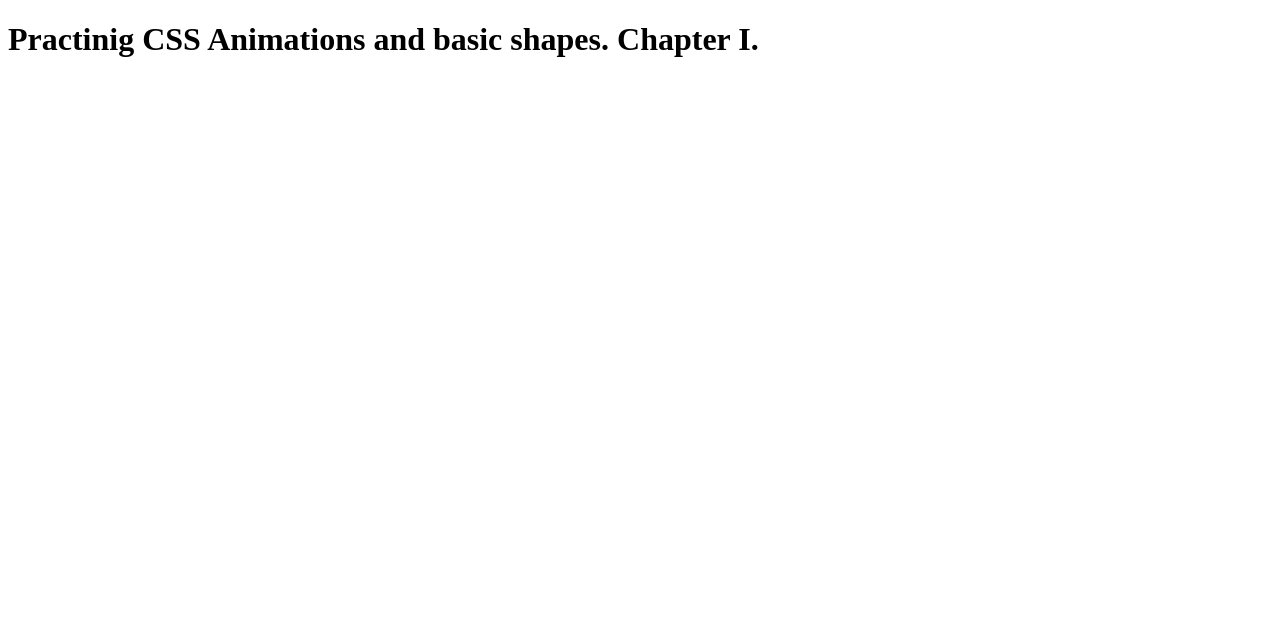
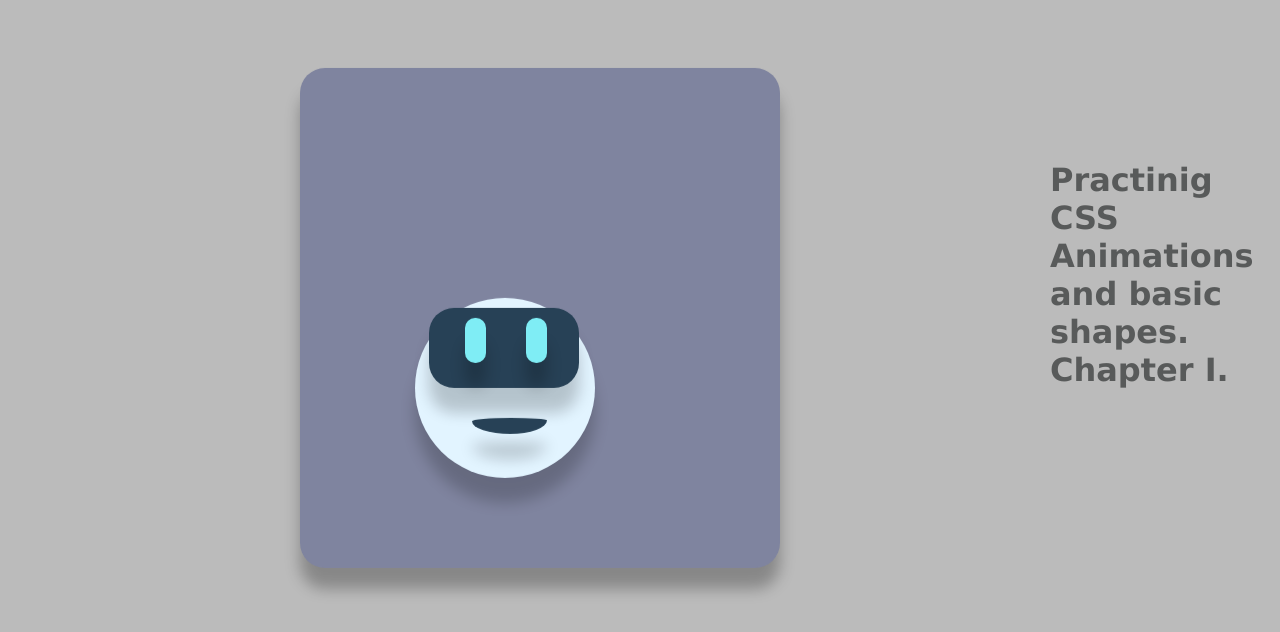
Before and after one commit to PabloGiraldo96/Css-Ball-excercise, a plain HTML site: page index.html in a window 1280 px wide. Drawn offline with Linux system fonts and the light colour scheme; the site is published under a folder, as on GitHub Pages, so addresses that start at the root find nothing.

Commit message:
Changing css link

```diff
--- a/index.html
+++ b/index.html
@@ -4,7 +4,7 @@
 	<meta charset="UTF-8">
 	<meta http-equiv="X-UA-Compatible" content="IE=edge">
 	<meta name="viewport" content="width=device-width, initial-scale=1.0">
-	<link rel="stylesheet" href="/estilos.css">
+	<link rel="stylesheet" href="estilos.css">
 	<title>Document</title>
 </head>
 <body>
```
